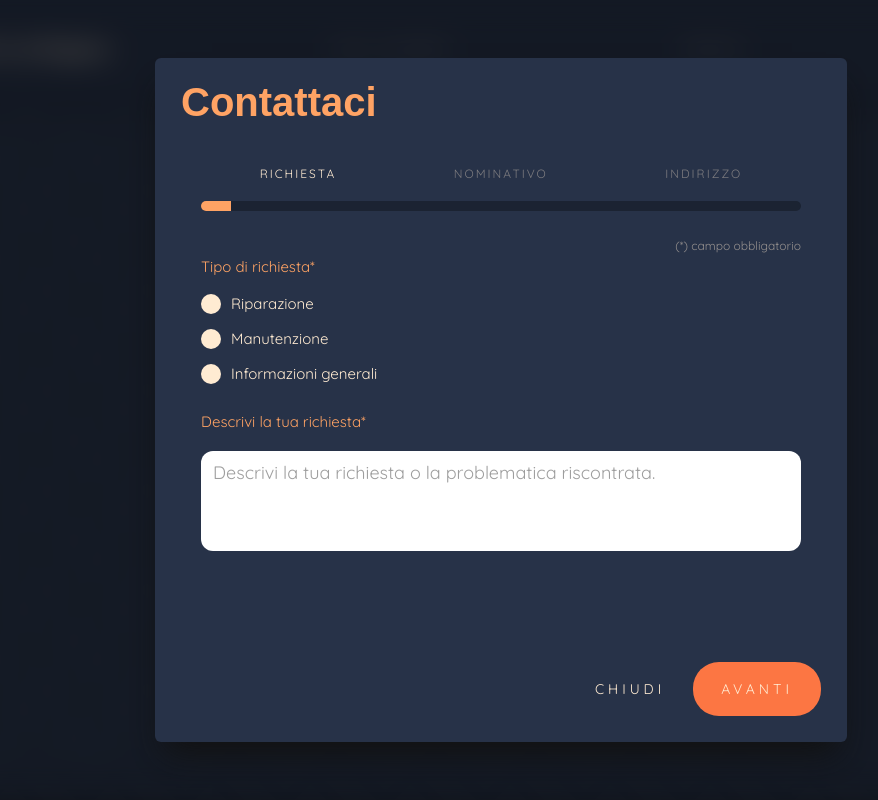
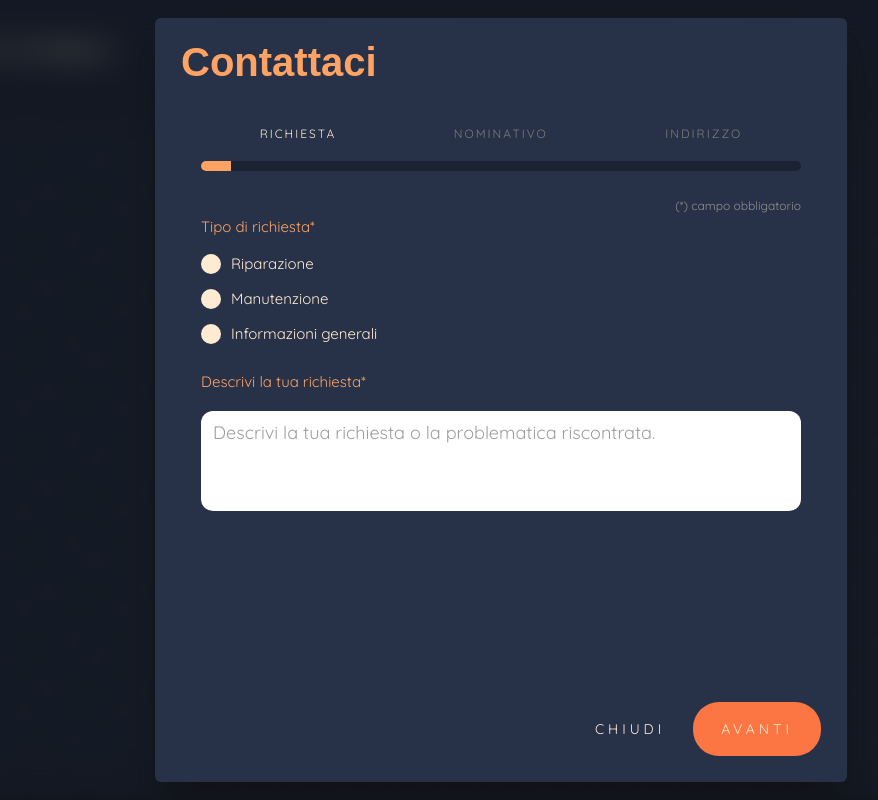
Before and after one commit to NicoloCavalli95horses/pego-website, a Vue app: page /contact in a window 1280 px wide. Shown: the whole page, without its empty margins (139-1017 px from the left). Built offline with nearby package versions, Linux system fonts and the light colour scheme; a web font is replaced by a local one.

Commit message:
fixed modal max height

```diff
--- a/src/components/ContactModal.vue
+++ b/src/components/ContactModal.vue
@@ -4,7 +4,7 @@
     title="Contattaci"
     :max_width="device != 'mobile' ? '50%' : undefined"
     :min_width="device != 'mobile' ? '60em' : undefined"
-    :max_height="device != 'mobile' ? '80%' : undefined"
+    :max_height="device != 'mobile' ? '90%' : undefined"
     :min_height="device != 'mobile' ? '40em' : undefined"
     :click_out_close="true"
     :close_btn="device == 'mobile'"
```
